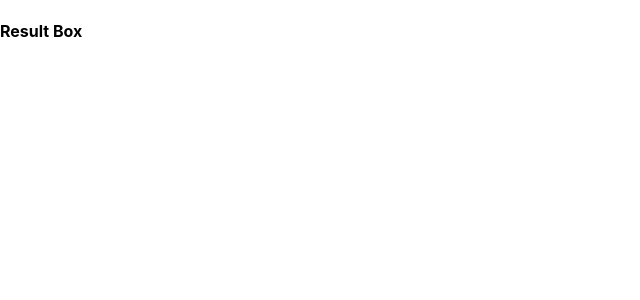
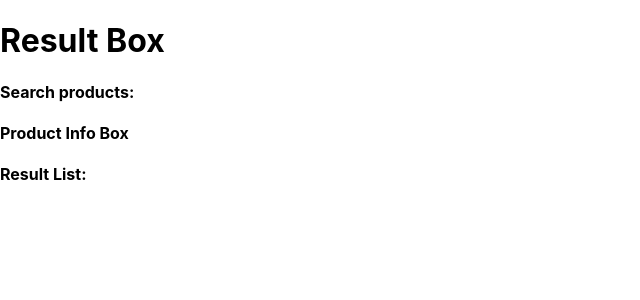
Before and after one commit to kaluzsikc/Product_comparison_app, a React (Create React App) app: page /results in a window 1280 px wide. Shown: the top 300 px of the page, without its empty margins (0-640 px from the left). Built offline with nearby package versions, Linux system fonts and the light colour scheme.

Commit message:
Added structure for Results page

```diff
--- a/src/containers/ResultBox.js
+++ b/src/containers/ResultBox.js
@@ -1,8 +1,21 @@
 import React from 'react';
 
 const Results = () => (
-    <div>
-        <h4>Result Box</h4>
+    <div className='resultPage'>
+        <h1>Result Box</h1>
+        <div className="productSearch">
+            <h4>Search products: </h4>
+        </div>
+        <div className='productInfo'>
+            <h4>Product Info Box</h4>
+        </div>
+        <div className='resultList'>
+            <h4>Result List:</h4>
+        </div>
+
+        {/* <div className='productSuggetion'>
+
+        </div> */}
     </div>
 );
 
```
